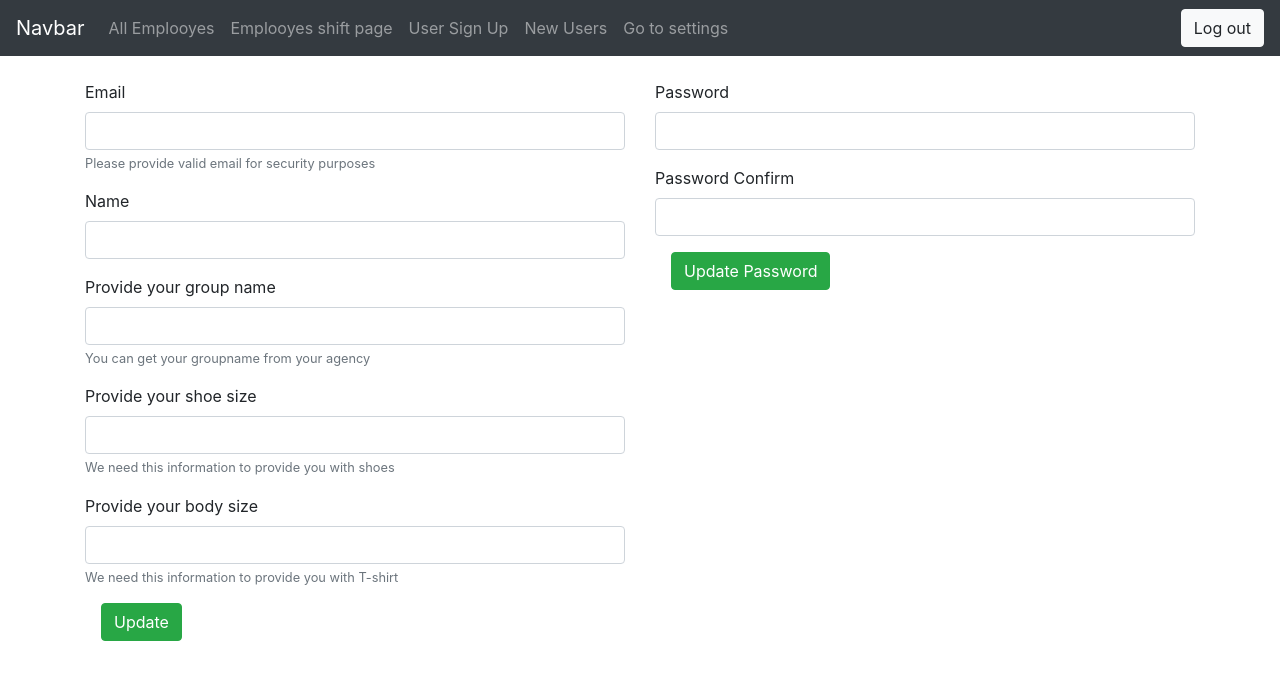
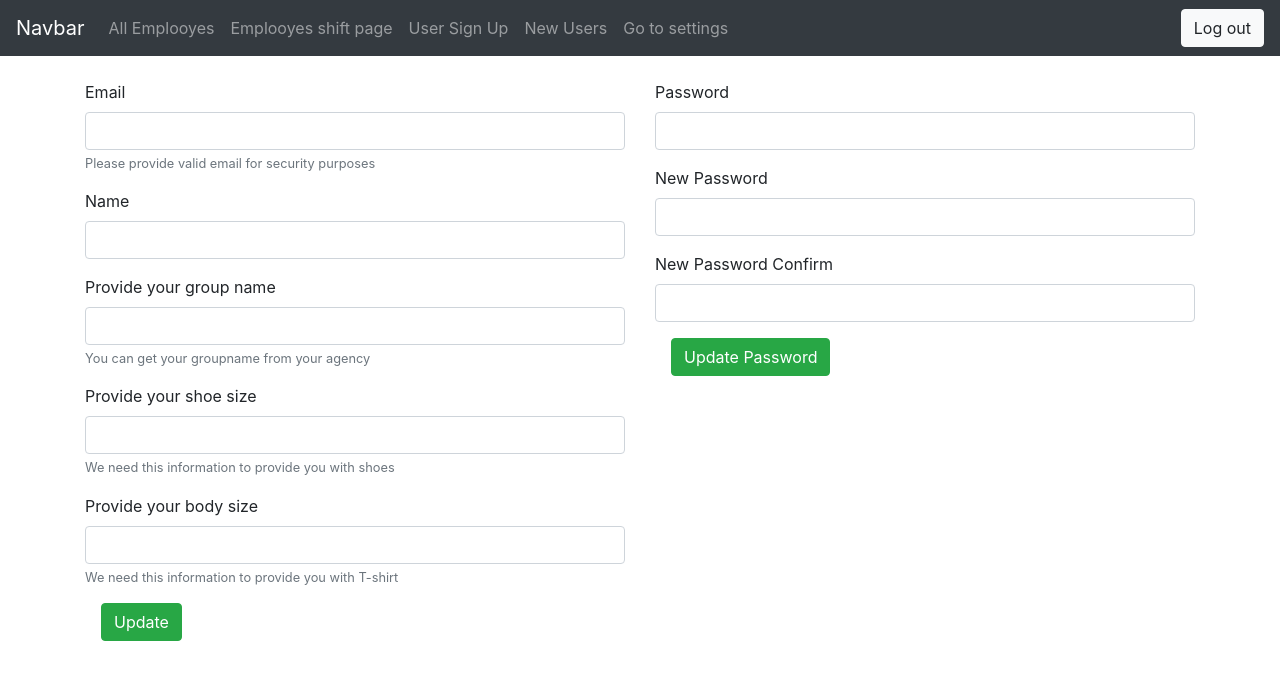
Before and after one commit to bashiroglu/developing-front-employeesmanagerapp, a React (Create React App) app: page /settings in a window 1280 px wide. Shown: the top 680 px of the page. Built offline with nearby package versions, Linux system fonts and the light colour scheme.

Commit message:
improved settings page password part

```diff
--- a/src/pages/settingspageofuser/SettingsPage.jsx
+++ b/src/pages/settingspageofuser/SettingsPage.jsx
@@ -52,9 +52,15 @@ export class SettingsPage extends Component {
               element="input"
             />
             <Input
-              label="Password Confirm"
+              label="New Password"
               type="password"
-              id="passwordConfirm"
+              id="newpassword"
+              element="input"
+            />
+            <Input
+              label="New Password Confirm"
+              type="password"
+              id="newpasswordConfirm"
               element="input"
             />
 
```
Also changed, not shown: 1 other file (tests, documents, lock files or other folders).
